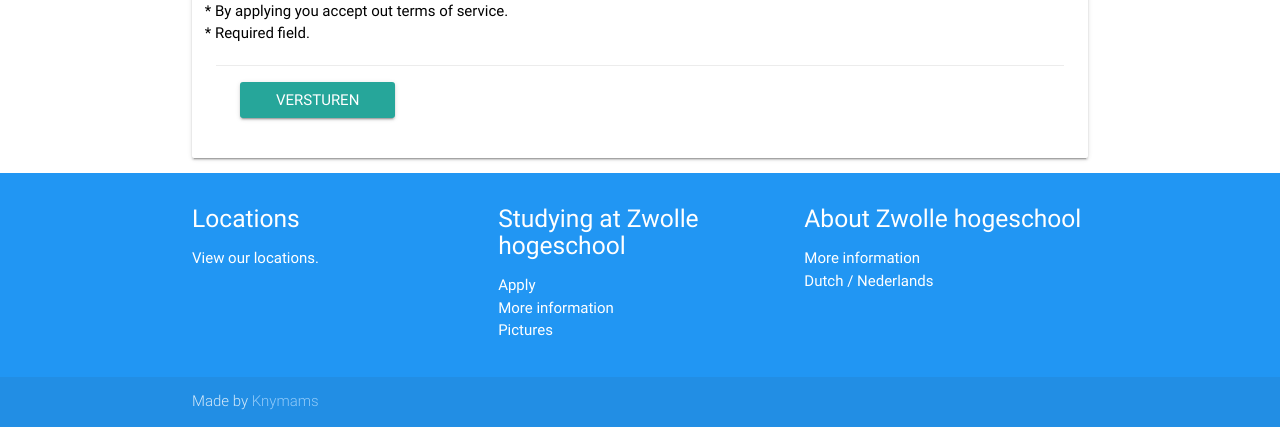
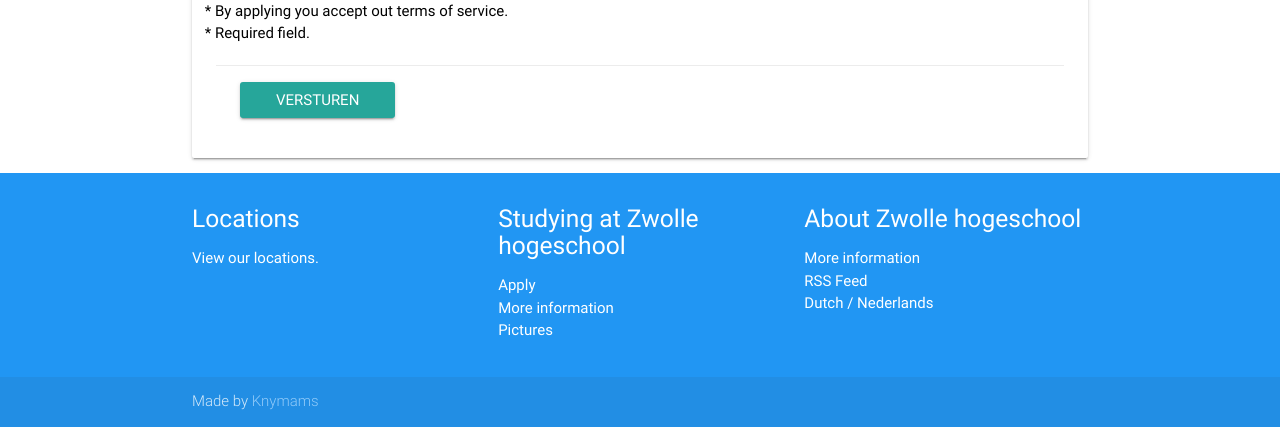
Before and after one commit to MarcoDost/Hgroep, a PHP site: page /en/apply.php in a window 1280 px wide. Shown: the part 1041-1468 px from the top of the page. Run offline with PHP 8.4, Linux system fonts and the light colour scheme; some libraries are stand-ins or nearby versions.

Commit message:
laatste voor vandaag

```diff
--- a/en/apply.php
+++ b/en/apply.php
@@ -226,6 +226,7 @@
 							<h5 class="white-text">About Zwolle hogeschool</h5>
 							<ul>
 								<li><a class="white-text" href="information.html">More information</a></li>
+								<li><a class="white-text" href="https://sidoi.nl/school/zwollehogeschool/rss.php">RSS Feed</a></li>
 								<li><a class="white-text" href="../index.html">Dutch / Nederlands</a></li>
 							</ul>
 						</div>
```
